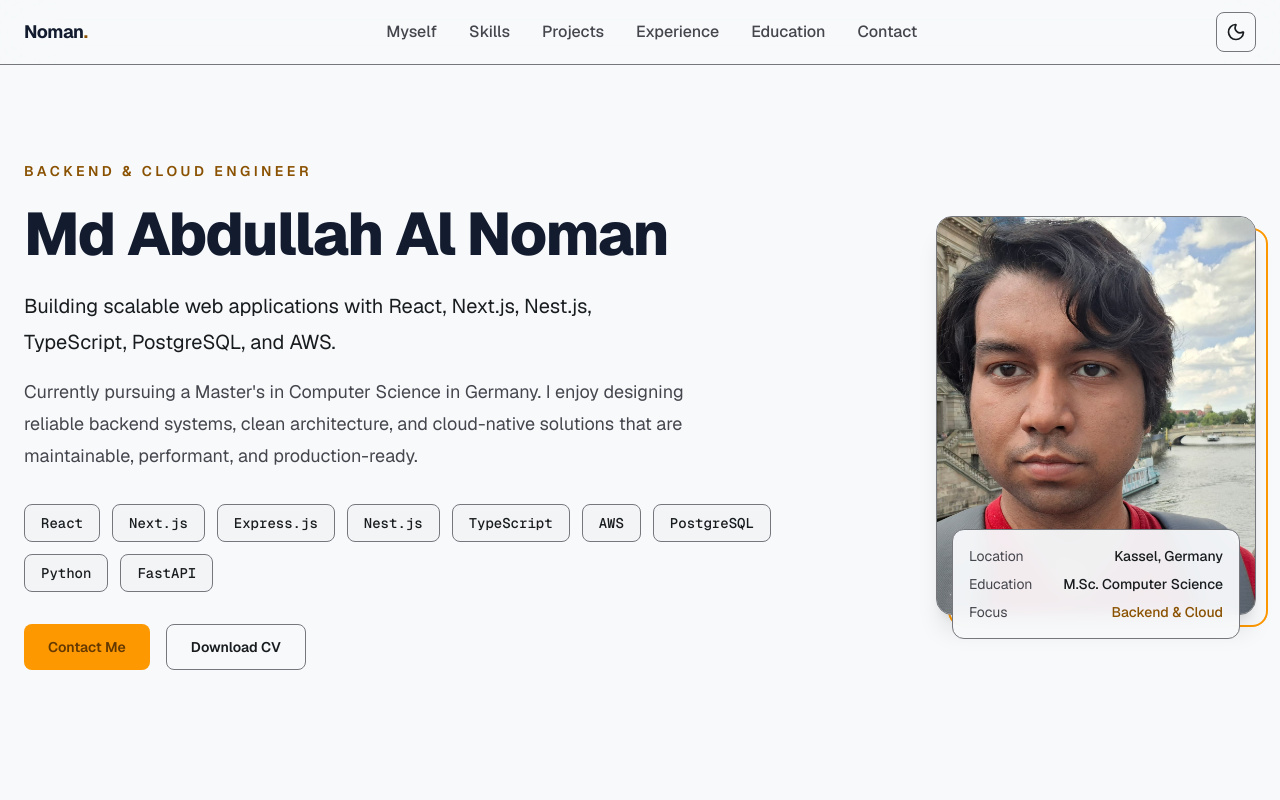
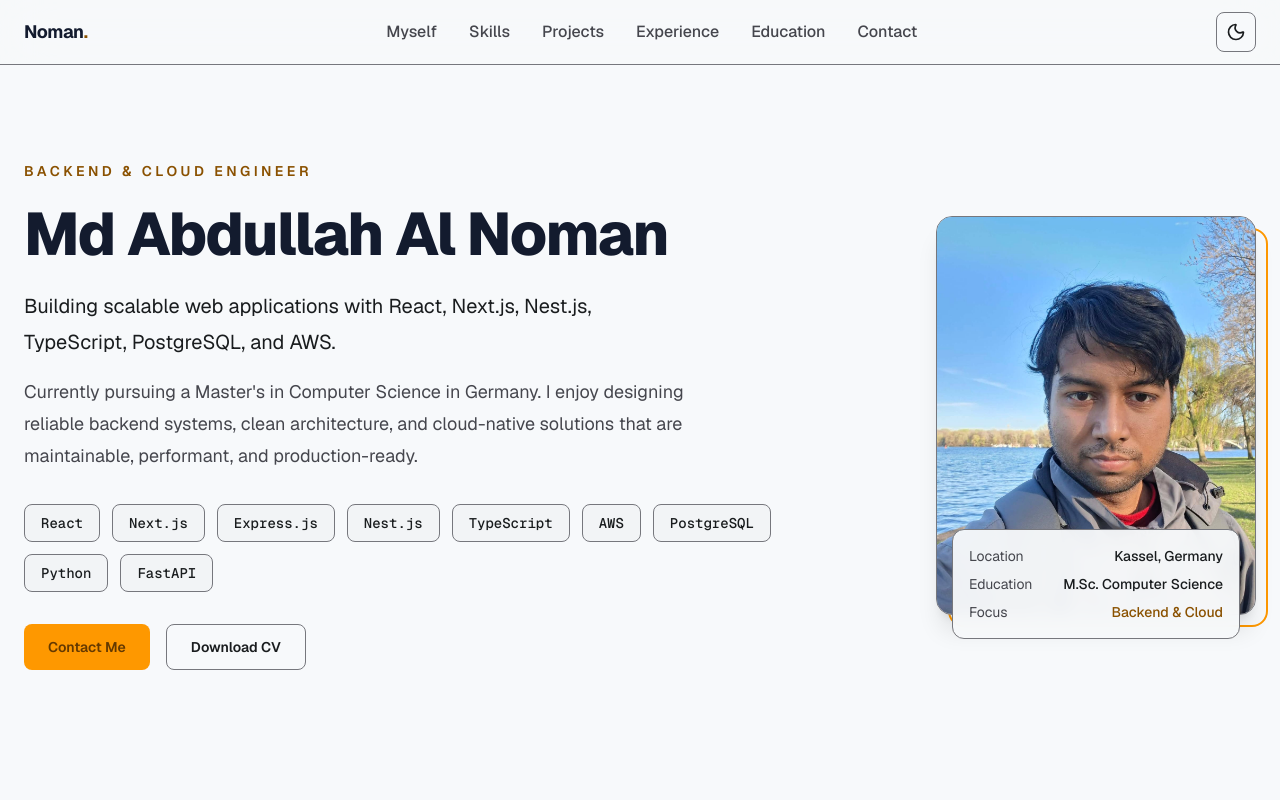
Before and after one commit to noman5945/Portfolio-AWS, a Next.js app: page / in a window 1280 px wide. Shown: the top 800 px of the page. Built offline with nearby package versions, Linux system fonts and the light colour scheme.

Commit message:
[UPDATE] Portfolio Picture.

```diff
--- a/components/HeroSection.tsx
+++ b/components/HeroSection.tsx
@@ -90,7 +90,7 @@ export default function HeroSection() {
             {/* Main Card */}
             <div className="relative overflow-hidden rounded-2xl border border-outline bg-surface-container shadow-xl">
               <img
-                src="/images/portrait/Portfolio_pic.jpeg"
+                src="/images/portrait/portrait-2.jpeg"
                 alt="Abdullah Al Noman"
                 className="aspect-4/5 w-full object-cover"
               />
```
Also changed, not shown: public/images/portrait/portrait-2.jpeg (added).
